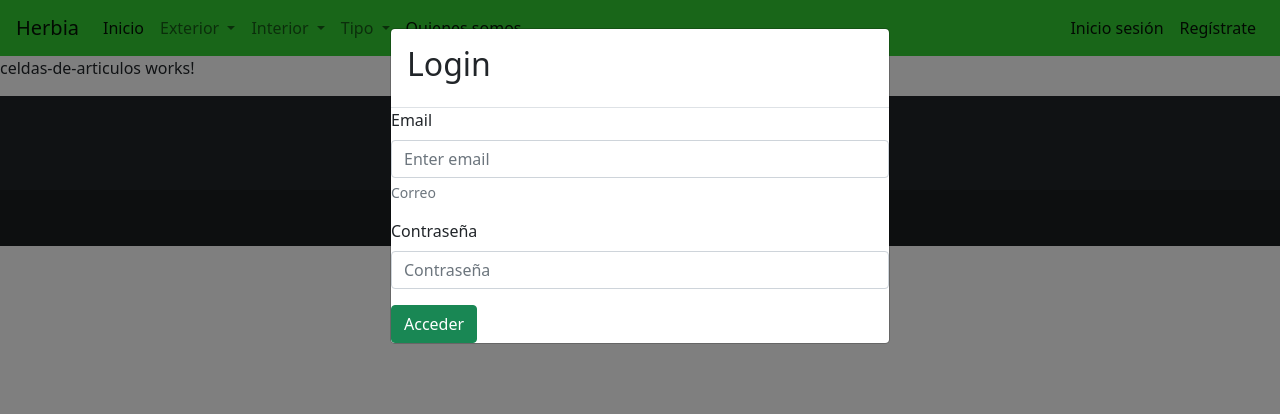
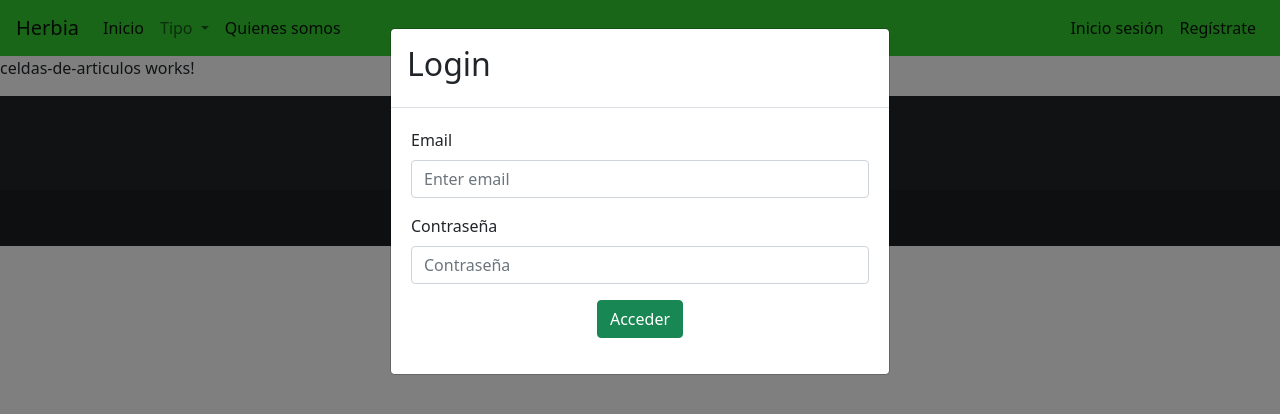
Before and after one commit to ArturoString/TFG, an Angular app: page / in a window 1280 px wide. Both pictures are taken after a click on the link "Inicio sesión". Shown: the top 414 px of the page. Built offline with nearby package versions, Linux system fonts and the light colour scheme; what @angular/fire would draw is missing.

Commit message:
jquery instalada

```diff
--- a/package.json
+++ b/package.json
@@ -21,8 +21,10 @@
     "@angular/platform-browser-dynamic": "~11.2.10",
     "@angular/router": "~11.2.10",
     "@ng-bootstrap/ng-bootstrap": "^9.1.0",
+    "@types/jquery": "^3.5.5",
     "bootstrap": "^5.0.0",
     "firebase": "^8.5.0",
+    "jquery": "^3.6.0",
     "rxjs": "~6.6.0",
     "tslib": "^2.0.0",
     "zone.js": "~0.11.3"
--- a/src/app/app.module.ts
+++ b/src/app/app.module.ts
@@ -5,6 +5,7 @@ import { BrowserModule } from '@angular/platform-browser';
 
 import { AngularFireModule } from '@angular/fire'; // Firebase config
 import { AngularFirestoreModule } from '@angular/fire/firestore'; // For Cloud Firestore
+import { ReactiveFormsModule } from '@angular/forms';
 
 /*Componentes*/
 import { AppComponent } from './app.component';
@@ -26,8 +27,10 @@ import { CeldasDeArticulosComponent } from './celdas-de-articulos/celdas-de-arti
   ],
   imports: [
     BrowserModule,
+    AngularFirestoreModule,
     AngularFireModule.initializeApp(environment.firebaseConfig), // Import firebase
     AngularFirestoreModule, // Import firestore
+    ReactiveFormsModule,
   ],
   providers: [],
   bootstrap: [AppComponent]
--- a/src/app/barranavegacion/barranavegacion.component.css
+++ b/src/app/barranavegacion/barranavegacion.component.css
@@ -1,5 +1,9 @@
 .barraNavegacion{
   background-color: #32CD32;
+}
+
+.alineacionFormulario{
+  padding: 20px;
 }
 
 a{
--- a/src/app/barranavegacion/barranavegacion.component.html
+++ b/src/app/barranavegacion/barranavegacion.component.html
@@ -8,25 +8,6 @@
     <ul class="navbar-nav mr-auto">
       <li class="nav-item active">
         <a class="nav-link" href="#">Inicio<span class="sr-only">(current)</span></a>
-      </li>
-      <li class="nav-item dropdown">
-        <a class="nav-link dropdown-toggle" href="#" id="exteriorDropdown" role="button" data-toggle="Exterior" aria-haspopup="true" aria-expanded="false">
-          Exterior
-        </a>
-        <div class="dropdown-menu" aria-labelledby="exteriorDropdown">
-          <a class="dropdown-item" href="#">Plantas de huerto</a>
-        </div>
-      </li>
-      <li class="nav-item dropdown">
-        <a class="nav-link dropdown-toggle" href="#" id="interiorDropdown" role="button" data-toggle="Interior" aria-haspopup="true" aria-expanded="false">
-          Interior
-        </a>
-        <div class="dropdown-menu" aria-labelledby="interiorDropdown">
-          <a class="dropdown-item" href="#">Action</a>
-          <a class="dropdown-item" href="#">Another action</a>
-          <div class="dropdown-divider"></div>
-          <a class="dropdown-item" href="#">Something else here</a>
-        </div>
       </li>
       <li class="nav-item dropdown">
         <a class="nav-link dropdown-toggle" href="#" id="navbarDropdown" role="button" data-toggle="dropdown" aria-haspopup="true" aria-expanded="false">
@@ -59,7 +40,7 @@
       <div class="modal-header">
         <h2>Login</h2>
       </div>
-      <app-login></app-login>
+      <app-login class="alineacionFormulario"></app-login>
     </div>
   </div>
 </div>
@@ -70,7 +51,7 @@
       <div class="modal-header">
         <h2>Registro</h2>
       </div>
-      <app-registro></app-registro>
+      <app-registro class="alineacionFormulario"></app-registro>
     </div>
   </div>
 </div>
--- a/src/app/login/login.component.css
+++ b/src/app/login/login.component.css
@@ -1,2 +1,4 @@
-.carta{
+.alineacionBoton{
+  display: flex;
+  justify-content: center;
 }
--- a/src/app/login/login.component.html
+++ b/src/app/login/login.component.html
@@ -1,13 +1,15 @@
-<form class="carta">
+<form id="fromularioLogin" class="carta">
     <div class="form-group">
-      <label for="exampleInputEmail1">Email</label>
-      <input type="email" class="form-control" id="exampleInputEmail1" aria-describedby="emailHelp" placeholder="Enter email">
-      <small id="emailHelp" class="form-text text-muted">Correo</small>
+      <label for="inputEmail1">Email</label>
+      <input type="email" [formControl]="email" class="form-control" id="inputEmail1" aria-describedby="emailHelp" placeholder="Enter email">
+      <small id="errorMensaje1" class="form-text text-muted">{{mensajeErrorCorreo}}</small>
     </div>
     <div class="form-group">
-      <label for="exampleInputPassword1">Contraseña</label>
-      <input type="password" class="form-control" id="exampleInputPassword1" placeholder="Contraseña">
+      <label for="inputPassword1">Contraseña</label>
+      <input type="password" [formControl]="contra" minlength="6" class="form-control" id="inputPassword1" placeholder="Contraseña">
+      <small id="errorMensaje2" class="form-text text-danger">{{mensajeErrorContra}}</small>
     </div>
-    <button type="submit" class="btn btn-success">Acceder
-    </button>
+    <div class="form-group alineacionBoton">
+    <button type="submit" class="btn btn-success" (click)="inicioSesion($event)">Acceder</button>
+    </div>
 </form>
--- a/src/app/login/login.component.ts
+++ b/src/app/login/login.component.ts
@@ -1,4 +1,8 @@
 import { Component, OnInit } from '@angular/core';
+import { FormControl } from '@angular/forms';
+import firebase from 'firebase';
+import {environment} from '../../environments/environment';
+
 
 @Component({
   selector: 'app-login',
@@ -6,10 +10,45 @@ import { Component, OnInit } from '@angular/core';
   styleUrls: ['./login.component.css']
 })
 export class LoginComponent implements OnInit {
-
-  constructor() { }
+  email = new FormControl('');
+  contra = new FormControl('');
+  mensajeErrorCorreo = '';
+  mensajeErrorContra = '';
+  constructor() {}
 
   ngOnInit(): void {
+    this.mensajeErrorCorreo = '';
   }
 
+  inicioSesion(e): void {
+    e.preventDefault();
+    this.mensajeErrorCorreo = '';
+    this.mensajeErrorContra = '';
+
+    if (this.email.value.toString().length === 0)
+    {
+      this.mensajeErrorCorreo = 'Rellene el correo';
+    }
+    if (this.contra.value.toString().length < 6)
+    {
+      this.mensajeErrorContra = 'La contraseña necesita mínimo 6 caracteres';
+    }
+    // Esto significa que no tiene ningun error
+    if ((this.mensajeErrorCorreo.toString().length === 0) && (this.mensajeErrorContra.toString().length === 0))
+    {
+      // firebase
+      firebase.initializeApp(environment.firebaseConfig);
+      const auth = firebase.auth();
+
+      auth.createUserWithEmailAndPassword(this.email.value, this.contra.value)
+        .then(userCredential => {
+          // Reseteo el valor del formulario una vez me devuelva las User Credentials porque eso es que todo fue bien en la insercion
+          this.email.setValue('');
+          this.contra.setValue('');
+          // Tras el reseteo de los campos  cerraremos el modal
+          // $('#myModal').modal('hide');
+          console.log('Registrado');
+        });
+    }
+  }
 }
--- a/src/app/registro/registro.component.css
+++ b/src/app/registro/registro.component.css
@@ -0,0 +1,4 @@
+.alineacionBoton{
+  display: flex;
+  justify-content: center;
+}
--- a/src/app/registro/registro.component.html
+++ b/src/app/registro/registro.component.html
@@ -12,5 +12,7 @@
     <label for="exampleInputPassword1">Contraseña</label>
     <input type="password" class="form-control" id="exampleInputPassword1" placeholder="Contraseña">
   </div>
-  <button type="submit" class="btn btn-success">Submit</button>
+  <div class="form-group alineacionBoton">
+    <button type="submit" class="btn btn-success">Submit</button>
+  </div>
 </form>
--- a/src/environments/environment.ts
+++ b/src/environments/environment.ts
@@ -16,7 +16,7 @@ const  firebaseConfig = {
 
 export const environment = {
   production: false,
-  firebaseConfig
+  firebaseConfig,
 };
 
 /*
```
Also changed, not shown: 1 other file (tests, documents, lock files or other folders).
